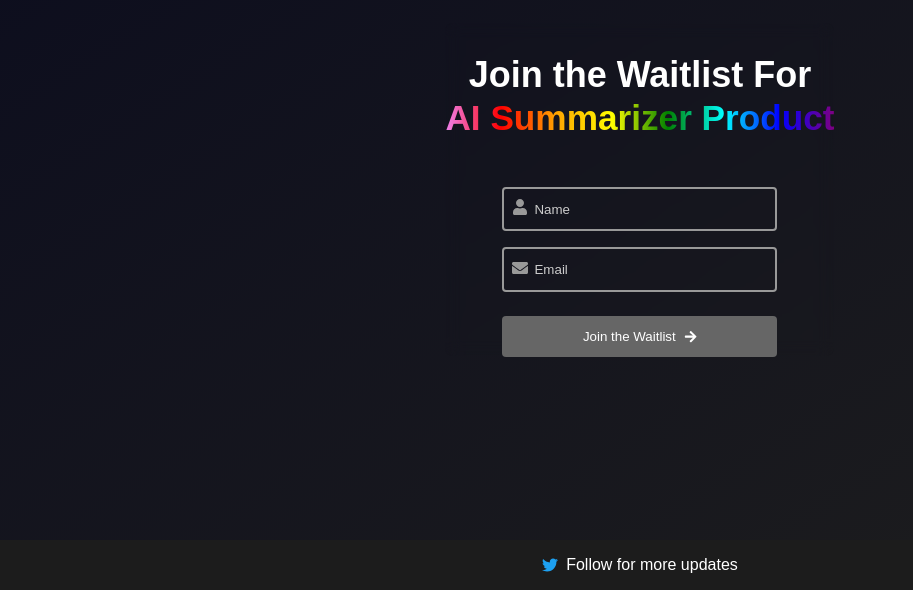
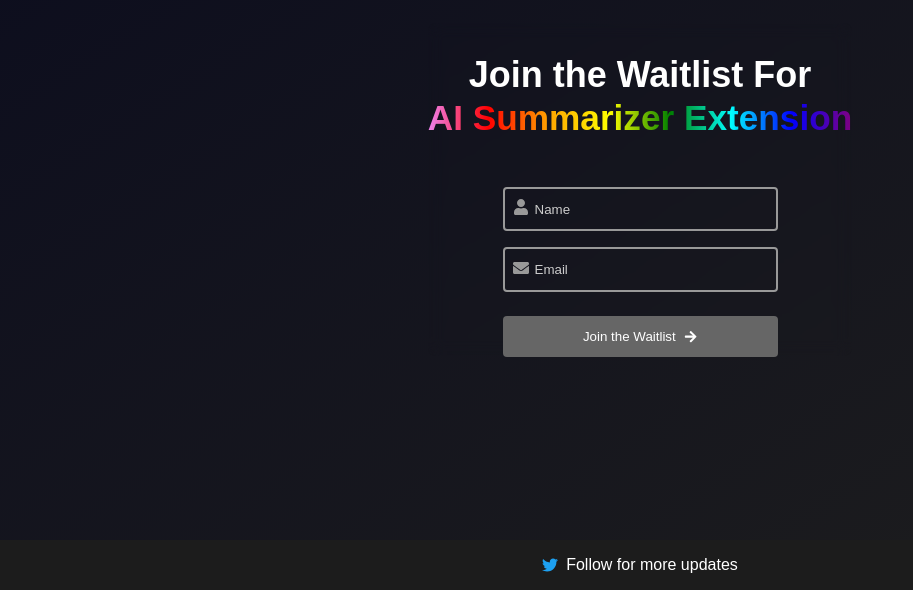
Before and after one commit to Keshav-Thakur-108/waitlist-web-app, a React (Create React App) app: page / in a window 1280 px wide. Shown: the part 210-800 px from the top of the page, without its empty margins (0-913 px from the left). Built offline with nearby package versions, Linux system fonts and the light colour scheme; no server answers.

Commit message:
Minor changes

```diff
--- a/src/components/Form.js
+++ b/src/components/Form.js
@@ -149,7 +149,7 @@ const Form = () => {
     <FormContainer>
       <Title>
         <TitleLine1>Join the Waitlist For</TitleLine1>
-        <TitleLine2>AI Summarizer Product</TitleLine2>
+        <TitleLine2>AI Summarizer Extension</TitleLine2>
       </Title>
       <form onSubmit={handleSubmit(onSubmit)}>
         <InputContainer>
--- a/src/firebase.js
+++ b/src/firebase.js
@@ -3,7 +3,7 @@ import { getFirestore } from "firebase/firestore";
 
 // Your web app's Firebase configuration
 const firebaseConfig = {
-  apiKey: "AIzaSyAVPtQ1x82Xny5gGyBpG53xC_fLi9V-U54",
+  apiKey: process.env.API_KEY,
   authDomain: "ai-summarizer-waitlist.firebaseapp.com",
   databaseURL: "https://ai-summarizer-waitlist-default-rtdb.firebaseio.com",
   projectId: "ai-summarizer-waitlist",
```
